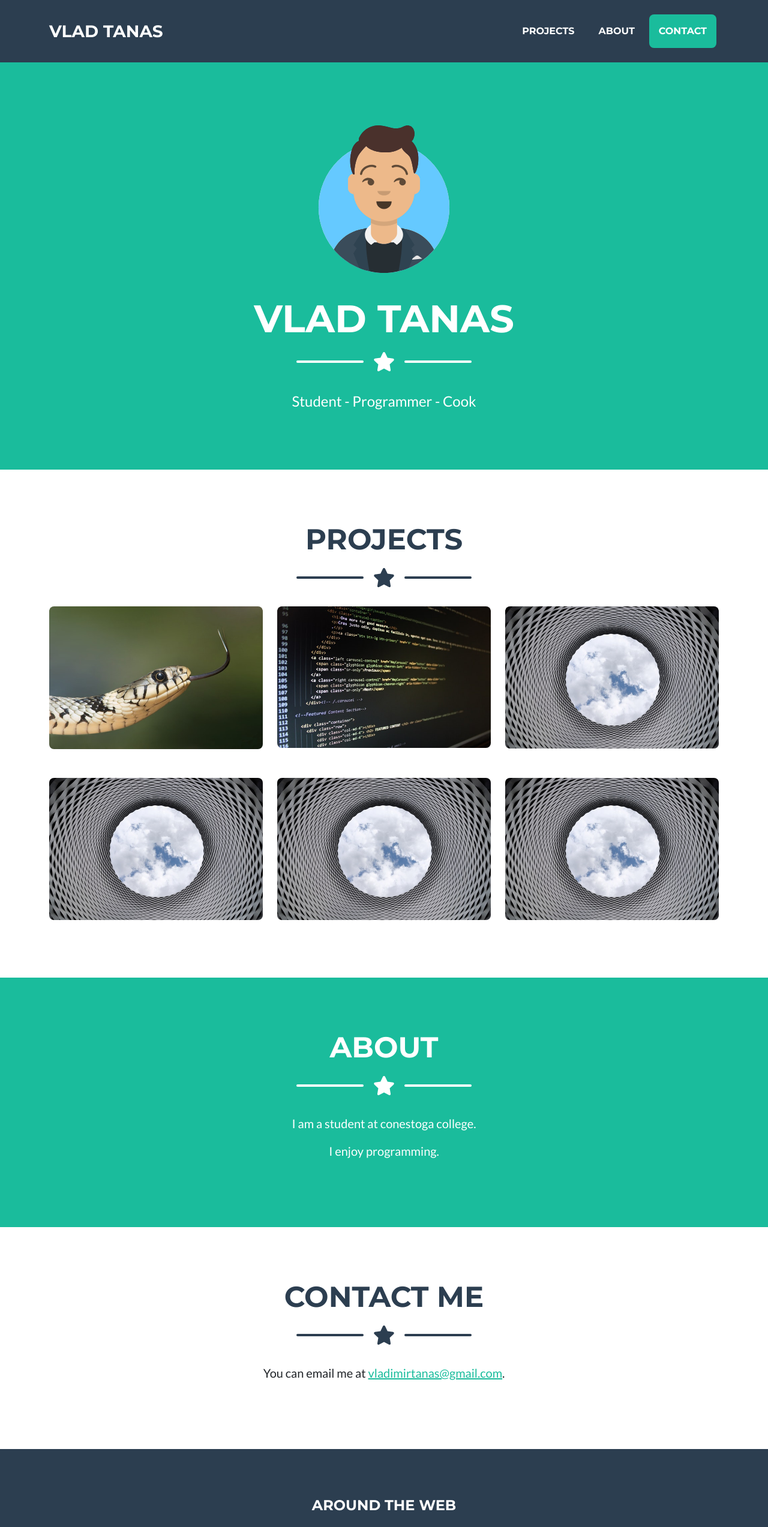
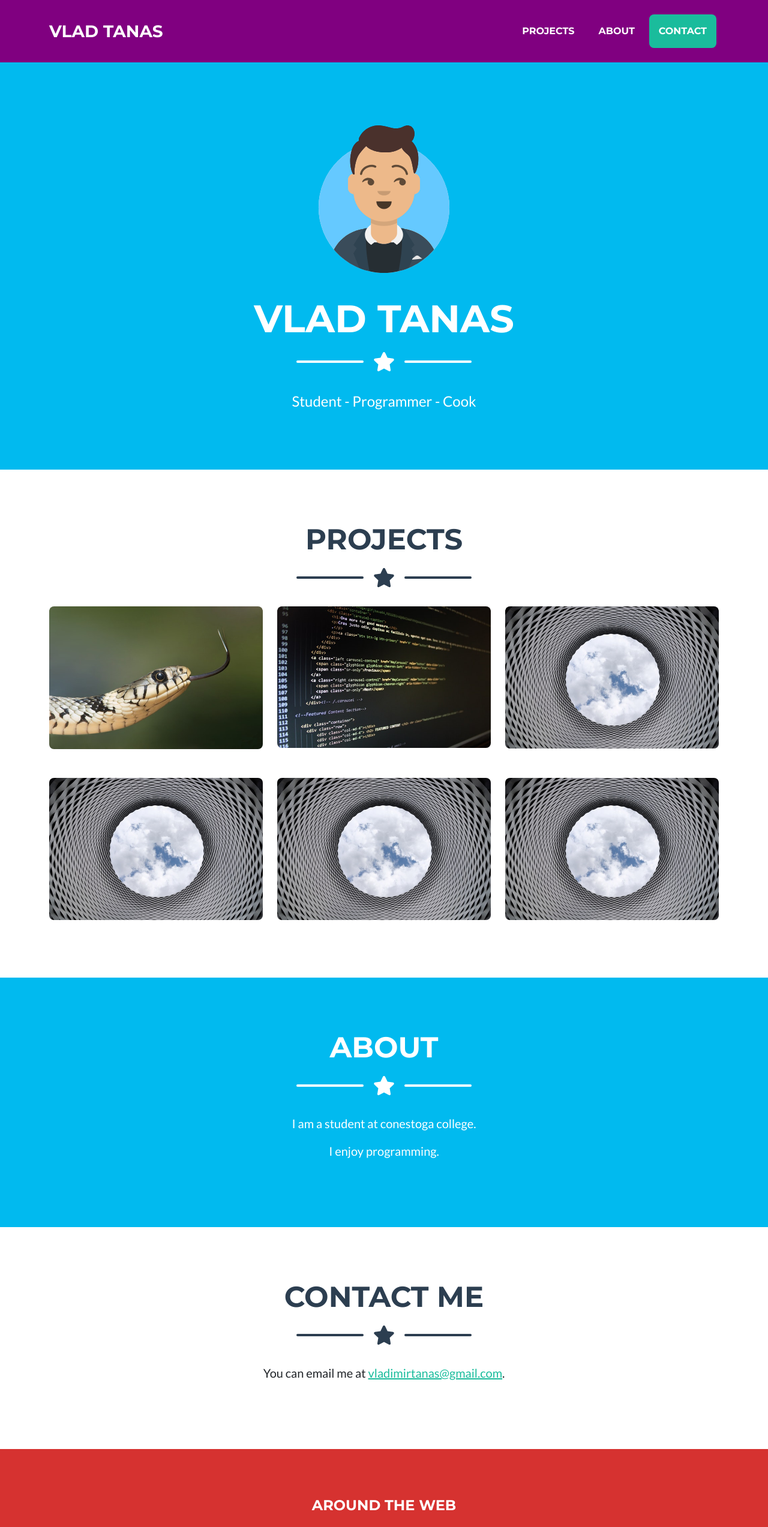
Before and after one commit to vladwanman/vladwanman.github.io, a plain HTML site: page index.html in a window 1280 px wide. Shown: the top 2546 px of the page at 60% size. Drawn offline with nearby package versions, Linux system fonts and the light colour scheme.

Commit message:
Custom colours.

```diff
--- /dev/null
+++ b/css/customStyles.css
@@ -0,0 +1,12 @@
+#mainNav{
+    background-color: purple !important;
+}
+#header{
+    background-color: #01BAEF !important;
+}
+#about{
+    background-color: #01BAEF !important;
+}
+#footer{
+    background-color: #D63230;
+}
--- a/index.html
+++ b/index.html
@@ -15,6 +15,7 @@
         <link href="https://fonts.googleapis.com/css?family=Lato:400,700,400italic,700italic" rel="stylesheet" type="text/css" />
         <!-- Core theme CSS (includes Bootstrap)-->
         <link href="css/styles.css" rel="stylesheet" />
+        <link rel="stylesheet" href="css/customStyles.css">
     </head>
     <body id="page-top">
         <!-- Navigation-->
@@ -35,7 +36,7 @@
             </div>
         </nav>
         <!-- Masthead-->
-        <header class="masthead bg-primary text-white text-center">
+        <header class="masthead bg-primary text-white text-center" id="header">
             <div class="container d-flex align-items-center flex-column">
                 <!-- Masthead Avatar Image-->
                 <img class="masthead-avatar mb-5" src="assets/img/avataaars.svg" alt="..." />
@@ -189,7 +190,7 @@
             </div>
         </section>
         <!-- Footer-->
-        <footer class="footer text-center">
+        <footer class="footer text-center" id="footer">
             <div class="container">
                 <div class="row">
                     <!-- Footer Location-->
```
